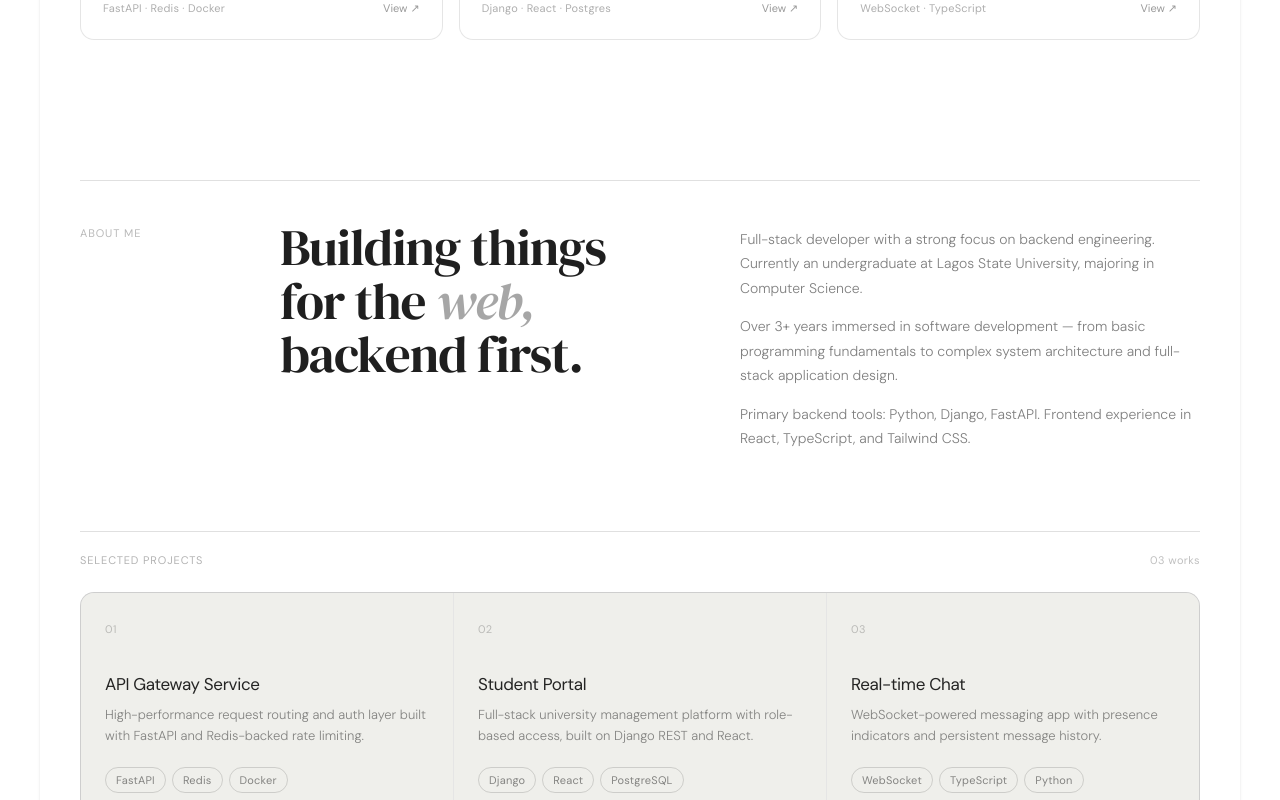
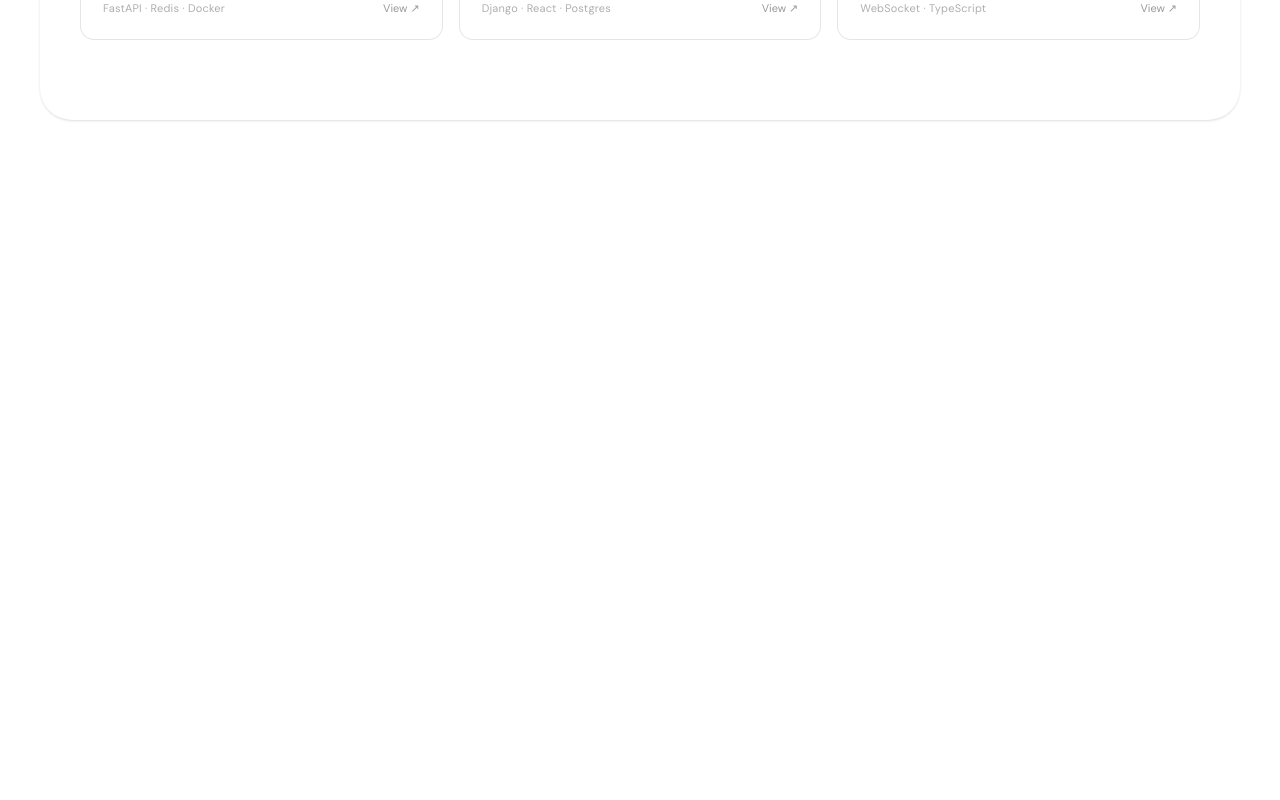
Before and after one commit to Dahmie87/portfolioIn3d, a React (Vite) app: page / in a window 1280 px wide. Shown: the part 1340-2140 px from the top of the page. After the commit the page ends 1468 px from the top, so only its background shows below. Built offline with nearby package versions, Linux system fonts and the light colour scheme.

Commit message:
remove unused components

```diff
--- a/src/components/home.tsx
+++ b/src/components/home.tsx
@@ -73,7 +73,6 @@ export default function ProtoType(): React.ReactElement {
         </div>
 
         <ConceptC/>
-        <ConceptA/>
               </div>
     </div>
   );
```
